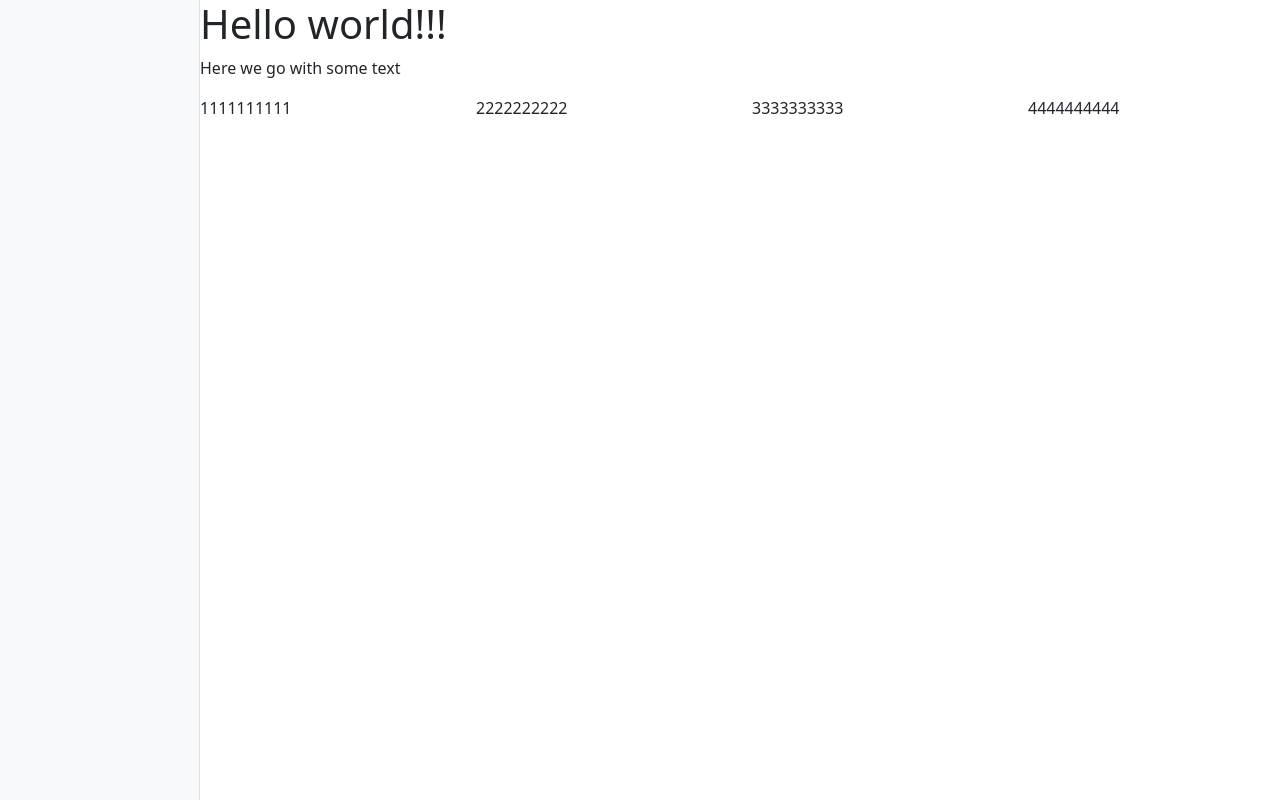
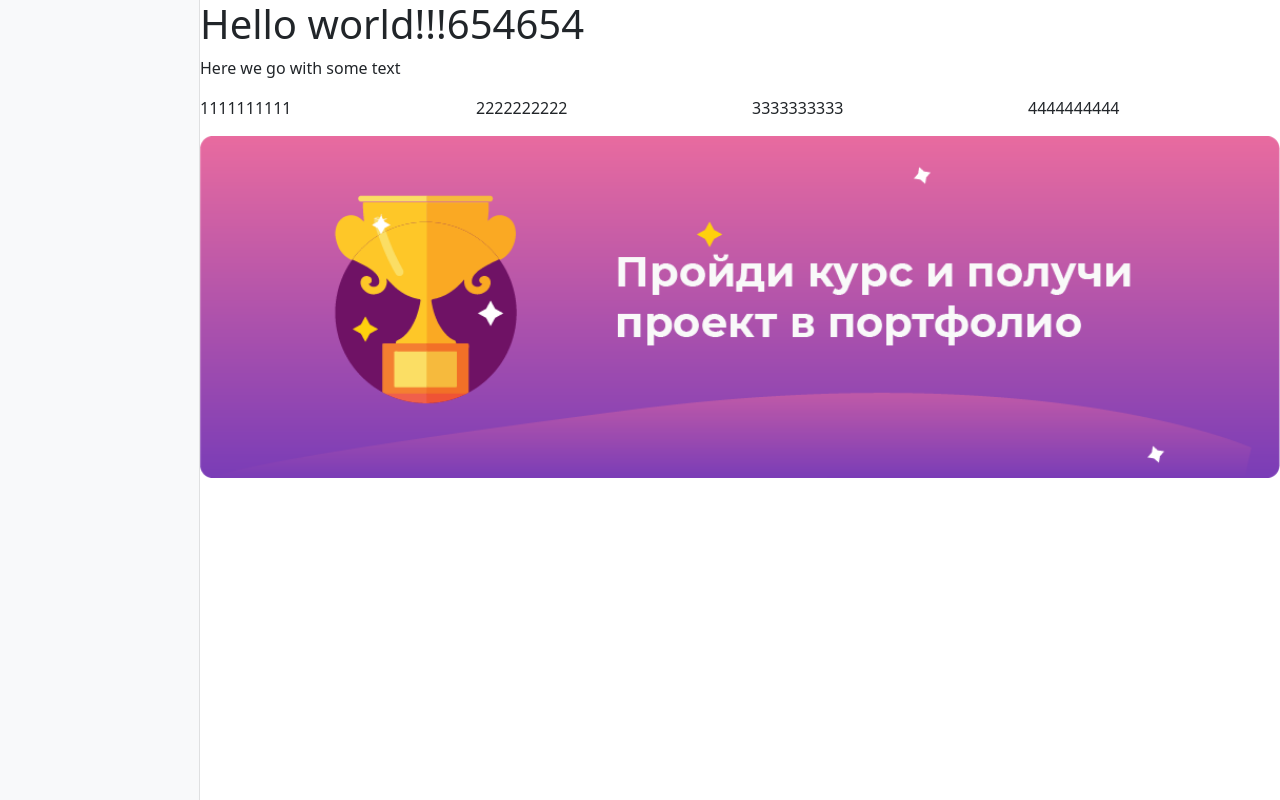
Before and after one commit to 7art/VmininJSconstructor, a website built with Parcel: page src/index.html in a window 1280 px wide. Built offline with nearby package versions, Linux system fonts and the light colour scheme.

Commit message:
added parcel and js modules

```diff
--- a/index.js
+++ /dev/null
@@ -1,53 +0,0 @@
-const model = [
-    {type:'title', value:'Hello world!!!'},
-    {type:'text', value:'Here we go with some text'},
-    {type:'columns', value:[
-        '1111111111',
-        '2222222222',
-        '3333333333',
-        '4444444444'
-    ]}
-
-]
-
-const $site = document.querySelector("#site");
-model.forEach(block=>{
-    let html ='';
-    if (block.type==='title'){
-        html = title(block);
-    } else if (block.type === 'text'){
-        html = text(block);
-    } else if (block.type === 'columns'){
-        html = columns(block);
-    }
-    $site.insertAdjacentHTML('beforeend',html);
-
-});
-function title(block){
-    return `
-    <div class="row">
-        <div class="col-sm">
-            <h1>${block.value}</h1>
-        </div>
-    </div>
-    `;
-}
-function text(block) {
-    return `
-    <div class="row">
-        <div class="col-sm">
-            <p>${block.value}</p>
-        </div>
-    </div>
-`;
-
-}
-
-function columns(block){
-    const html = block.value.map(item=>`<div class="col-sm"><p>${item}</p></div>`);
-    return `
-    <div class="row">
-        ${html.join('')}
-    </div>
-    `;
-}
--- a/index.html
+++ b/src/index.html
@@ -5,7 +5,6 @@
     <meta name="viewport" content="width=device-width, initial-scale=1.0">
     <title>JavaScript Конструктор</title>
 <link href="https://cdn.jsdelivr.net/npm/bootstrap@5.0.0-beta1/dist/css/bootstrap.min.css" rel="stylesheet" integrity="sha384-giJF6kkoqNQ00vy+HMDP7azOuL0xtbfIcaT9wjKHr8RbDVddVHyTfAAsrekwKmP1" crossorigin="anonymous">
-    <link rel="stylesheet" href="main.css">
 
 </head>
 <body>
--- /dev/null
+++ b/src/index.js
@@ -0,0 +1,12 @@
+import {model} from './model';
+import {templates} from './templates';
+import './styles/main.css';
+const $site = document.querySelector("#site");
+model.forEach(block=>{
+    const toHTML = templates[block.type];
+
+    if(toHTML){
+        $site.insertAdjacentHTML('beforeend',toHTML(block));
+    }
+
+});
--- /dev/null
+++ b/src/model.js
@@ -0,0 +1,12 @@
+export const model = [
+    {type:'title', value:'Hello world!!!654654'},
+    {type:'text', value:'Here we go with some text'},
+    {type:'columns', value:[
+        '1111111111',
+        '2222222222',
+        '3333333333',
+        '4444444444'
+    ]},
+    {type:'image',value:'./assets/image.png'}
+
+]
--- /dev/null
+++ b/src/templates.js
@@ -0,0 +1,39 @@
+function title(block){
+    return `
+    <div class="row">
+        <div class="col-sm">
+            <h1>${block.value}</h1>
+        </div>
+    </div>
+    `;
+}
+function text(block) {
+    return `
+    <div class="row">
+        <div class="col-sm">
+            <p>${block.value}</p>
+        </div>
+    </div>
+`;
+
+}
+
+function columns(block){
+    const html = block.value.map(item=>`<div class="col-sm"><p>${item}</p></div>`);
+    return `
+    <div class="row">
+        ${html.join('')}
+    </div>
+    `;
+}
+function image(block) {
+    return `<div class='row'><img src='${block.value}'></div>`
+
+}
+
+export const templates = {
+    text,
+    columns,
+    title,
+    image
+}
```
Also changed, not shown: package.json (added, +27 -0 lines), src/assets/image.png (added), src/styles/main.css (renamed from main.css), 2 other files.
